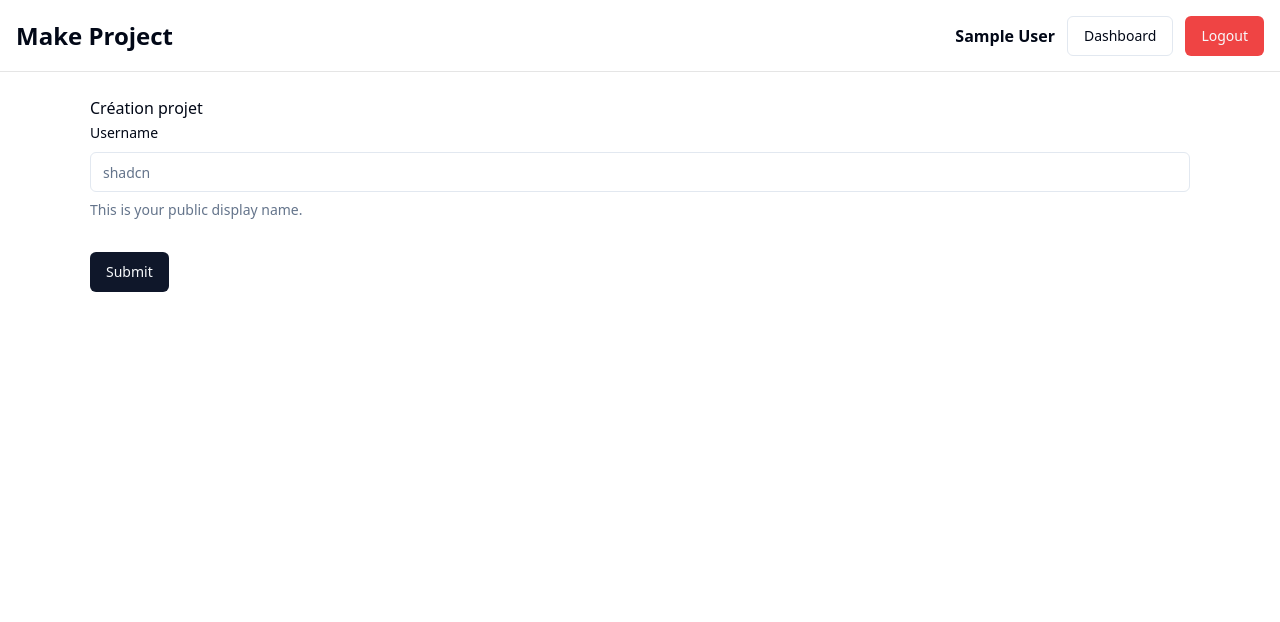
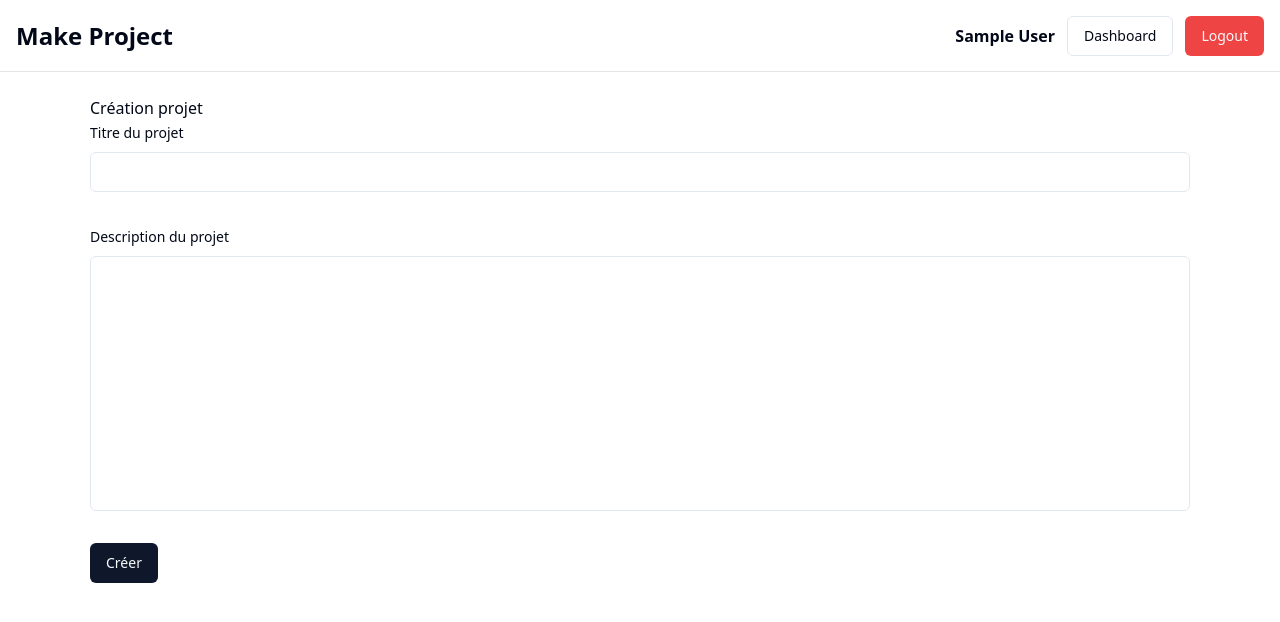
Before and after one commit to axel-po/make-project, a Next.js app: page /project/new in a window 1280 px wide. Shown: the top 622 px of the page. Built offline with nearby package versions, Linux system fonts and the light colour scheme; no server answers; sample sign-in values are in the browser's storage.

Commit message:
Features add new project

```diff
--- a/src/app/dashboard/page.tsx
+++ b/src/app/dashboard/page.tsx
@@ -10,7 +10,6 @@ const Dashboard = async () => {
 
   if (!session) {
     redirect("/");
-  } else {
   }
 
   const userInterestedByYourProject = await usersInterestedInProjects(userId);
--- /dev/null
+++ b/src/app/project/new/FormNewProject.tsx
@@ -0,0 +1,94 @@
+"use client";
+
+import { zodResolver } from "@hookform/resolvers/zod";
+import { useForm } from "react-hook-form";
+import * as z from "zod";
+import { Button } from "@/components/ui/button";
+import {
+  Form,
+  FormControl,
+  FormField,
+  FormItem,
+  FormLabel,
+  FormMessage,
+} from "@/components/ui/form";
+import { Input } from "@/components/ui/input";
+import { Textarea } from "@/components/ui/textarea";
+import { Loader } from "@/components/ui/loader";
+import { useTransition } from "react";
+import { createProject } from "./new.action";
+import { redirect } from "next/navigation";
+import { error } from "console";
+
+const formSchema = z.object({
+  title: z.string().min(1, {
+    message: "Un titre est requis.",
+  }),
+  description: z.string().min(1, {
+    message: "Une description est requise.",
+  }),
+});
+
+export type FormProjectType = z.infer<typeof formSchema>;
+
+const FormNewProject = () => {
+  const [isPending, startTransition] = useTransition();
+
+  const form = useForm<z.infer<typeof formSchema>>({
+    resolver: zodResolver(formSchema),
+    defaultValues: {
+      title: "",
+      description: "",
+    },
+  });
+
+  function onSubmit(values: z.infer<typeof formSchema>) {
+    startTransition(async () => {
+      const res = await createProject(values);
+    });
+  }
+
+  return (
+    <Form {...form}>
+      <form onSubmit={form.handleSubmit(onSubmit)} className="space-y-8">
+        <FormField
+          control={form.control}
+          name="title"
+          render={({ field }) => (
+            <FormItem>
+              <FormLabel>Titre du projet</FormLabel>
+              <FormControl>
+                <Input {...field} type="text" onChange={field.onChange} />
+              </FormControl>
+              <FormMessage />
+            </FormItem>
+          )}
+        />
+
+        <FormField
+          control={form.control}
+          name="description"
+          render={({ field }) => (
+            <FormItem>
+              <FormLabel>Description du projet</FormLabel>
+              <FormControl>
+                <Textarea
+                  className="h-[255px] resize-none"
+                  {...field}
+                  onChange={field.onChange}
+                />
+              </FormControl>
+              <FormMessage />
+            </FormItem>
+          )}
+        />
+        <Button type="submit" className="flex gap-2">
+          Créer
+          {isPending && <Loader />}
+        </Button>
+      </form>
+    </Form>
+  );
+};
+
+export default FormNewProject;
--- /dev/null
+++ b/src/app/project/new/error.tsx
@@ -0,0 +1,30 @@
+"use client"; // Error components must be Client Components
+
+import { useEffect } from "react";
+
+export default function Error({
+  error,
+  reset,
+}: {
+  error: Error & { digest?: string };
+  reset: () => void;
+}) {
+  useEffect(() => {
+    // Log the error to an error reporting service
+    console.error(error);
+  }, [error]);
+
+  return (
+    <div>
+      <h2>Something went wrong!</h2>
+      <button
+        onClick={
+          // Attempt to recover by trying to re-render the segment
+          () => reset()
+        }
+      >
+        Try again
+      </button>
+    </div>
+  );
+}
--- /dev/null
+++ b/src/app/project/new/new.action.ts
@@ -0,0 +1,31 @@
+"use server";
+
+import { getServerAuthSession } from "@/server/auth";
+import { db } from "@/server/db";
+
+import { type FormProjectType } from "./FormNewProject";
+import { redirect } from "next/navigation";
+
+export const createProject = async (values: FormProjectType) => {
+  const session = await getServerAuthSession();
+
+  if (!session?.user.id) {
+    throw new Error("You must be logged in to do this.");
+  }
+
+  const res = await db.project.create({
+    data: {
+      title: values.title,
+      description: values.description,
+      user: {
+        connect: {
+          id: session.user.id,
+        },
+      },
+    },
+  });
+
+  await new Promise((resolve) => setTimeout(resolve, 500));
+
+  redirect(`/`);
+};
--- a/src/app/project/new/page.tsx
+++ b/src/app/project/new/page.tsx
@@ -1,63 +1,19 @@
-"use client";
+import { getServerAuthSession } from "@/server/auth";
+import FormNewProject from "./FormNewProject";
+import { redirect } from "next/navigation";
 
-import { zodResolver } from "@hookform/resolvers/zod";
-import { useForm } from "react-hook-form";
-import * as z from "zod";
-import { Button } from "@/components/ui/button";
-import {
-  Form,
-  FormControl,
-  FormDescription,
-  FormField,
-  FormItem,
-  FormLabel,
-  FormMessage,
-} from "@/components/ui/form";
-import { Input } from "@/components/ui/input";
+const CreateProject = async () => {
+  const session = await getServerAuthSession();
 
-const CreateProject = () => {
-  const formSchema = z.object({
-    username: z.string().min(2).max(50),
-  });
-
-  const form = useForm<z.infer<typeof formSchema>>({
-    resolver: zodResolver(formSchema),
-    defaultValues: {
-      username: "",
-    },
-  });
-
-  function onSubmit(values: z.infer<typeof formSchema>) {
-    // Do something with the form values.
-    // ✅ This will be type-safe and validated.
-    console.log(values);
+  if (!session) {
+    redirect("/");
   }
 
   return (
     <>
       <h1>Création projet</h1>
 
-      <Form {...form}>
-        <form onSubmit={form.handleSubmit(onSubmit)} className="space-y-8">
-          <FormField
-            control={form.control}
-            name="username"
-            render={({ field }) => (
-              <FormItem>
-                <FormLabel>Username</FormLabel>
-                <FormControl>
-                  <Input placeholder="shadcn" {...field} />
-                </FormControl>
-                <FormDescription>
-                  This is your public display name.
-                </FormDescription>
-                <FormMessage />
-              </FormItem>
-            )}
-          />
-          <Button type="submit">Submit</Button>
-        </form>
-      </Form>
+      <FormNewProject />
     </>
   );
 };
--- a/src/components/ui/loader.tsx
+++ b/src/components/ui/loader.tsx
@@ -1,3 +1,5 @@
-// export const Loader = ({size: {size: number}}) => {
+import { Loader2 } from "lucide-react";
 
-// }
+export const Loader = ({ size }: { size?: number }) => {
+  return <Loader2 size={size} className="mr-2 h-4 w-4 animate-spin" />;
+};
--- /dev/null
+++ b/src/components/ui/textarea.tsx
@@ -0,0 +1,24 @@
+import * as React from "react"
+
+import { cn } from "@/lib/utils"
+
+export interface TextareaProps
+  extends React.TextareaHTMLAttributes<HTMLTextAreaElement> {}
+
+const Textarea = React.forwardRef<HTMLTextAreaElement, TextareaProps>(
+  ({ className, ...props }, ref) => {
+    return (
+      <textarea
+        className={cn(
+          "flex min-h-[80px] w-full rounded-md border border-input bg-background px-3 py-2 text-sm ring-offset-background placeholder:text-muted-foreground focus-visible:outline-none focus-visible:ring-2 focus-visible:ring-ring focus-visible:ring-offset-2 disabled:cursor-not-allowed disabled:opacity-50",
+          className
+        )}
+        ref={ref}
+        {...props}
+      />
+    )
+  }
+)
+Textarea.displayName = "Textarea"
+
+export { Textarea }
--- a/src/features/project/ProjectCard.tsx
+++ b/src/features/project/ProjectCard.tsx
@@ -27,7 +27,7 @@ const ProjectCard = ({ projects }: ProjectsProps) => {
           </CardHeader>
           <CardContent>{project.description}</CardContent>
           <CardFooter className="mb-4 flex flex-col gap-y-3 text-right text-sm text-gray-400">
-            Créer par Neo
+            Créer {project.user.name}
             <Link href={`/project/${project.id}`}>
               <Button className="w-full">En savoir plus</Button>
             </Link>
--- a/src/query/project.query.ts
+++ b/src/query/project.query.ts
@@ -10,6 +10,11 @@ export const getProjects = () =>
       category: {
         select: {
           id: true,
+          name: true,
+        },
+      },
+      user: {
+        select: {
           name: true,
         },
       },
```
